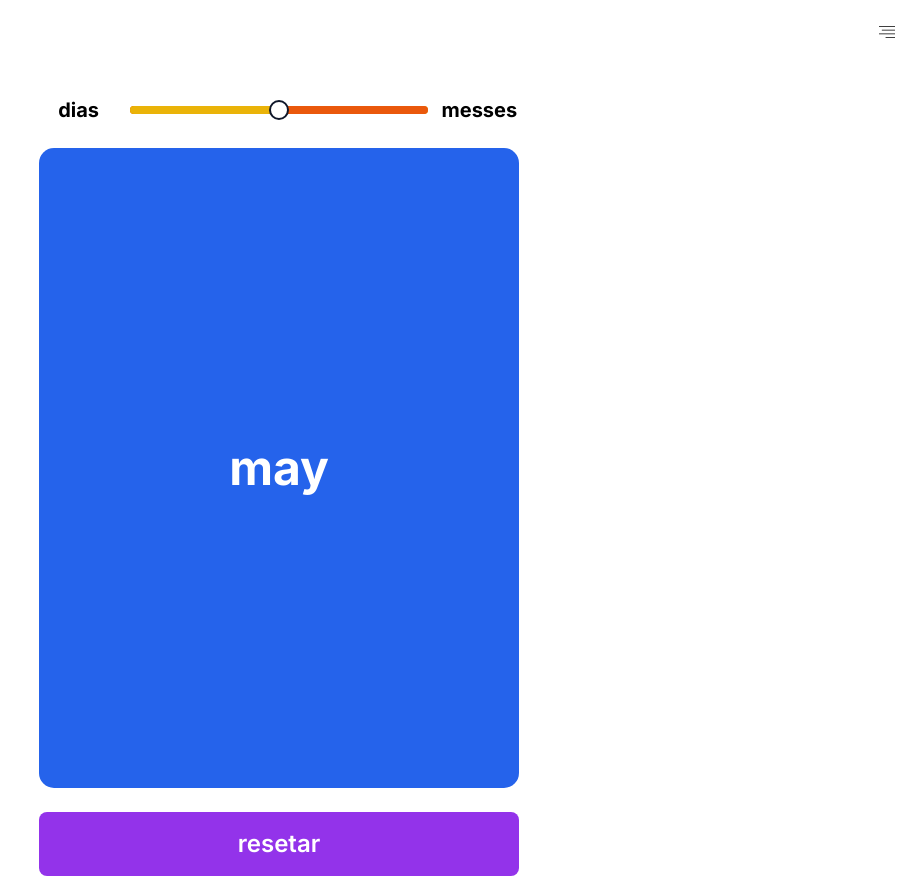
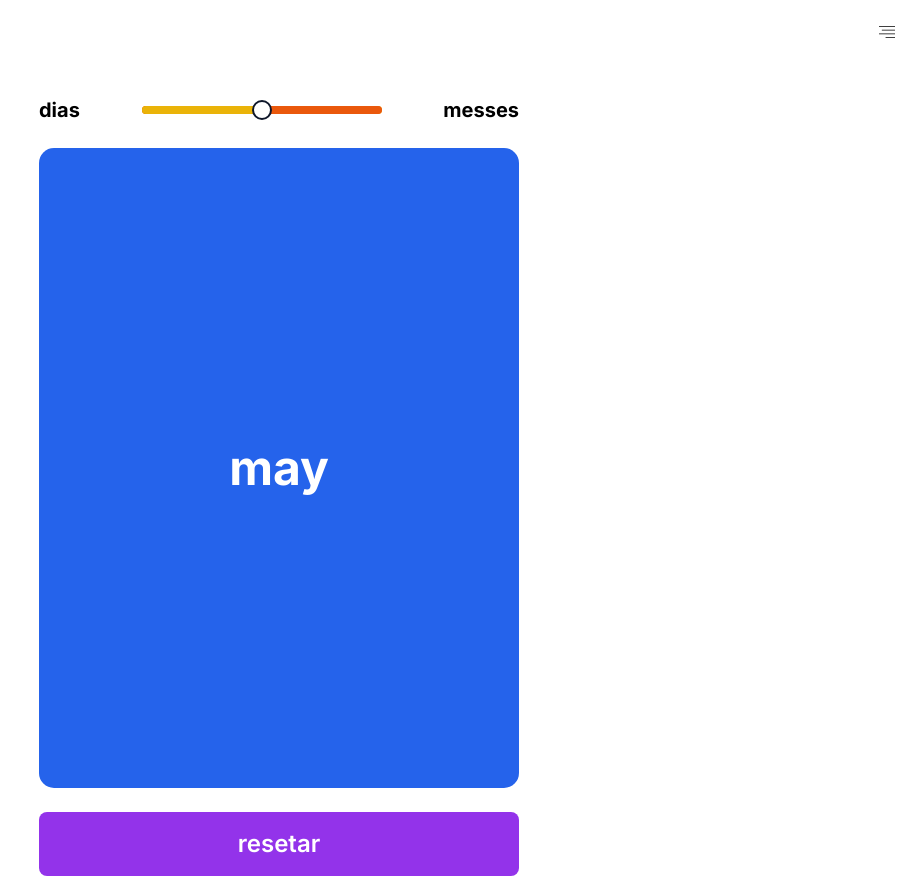
Before and after one commit to ismaelSS/aprendendo-ingles, a Next.js app: page /weekMonths in a window 1280 px wide. Shown: the whole page, without its empty margins (361-1280 px from the left). Built offline with nearby package versions, Linux system fonts and the light colour scheme.

Commit message:
:lipstick: centralize item

```diff
--- a/src/components/weekMonthsCard/index.tsx
+++ b/src/components/weekMonthsCard/index.tsx
@@ -48,10 +48,10 @@ export default function WeekMonthsCard() {
   return (
     <div className="flex flex-col gap-6 items-center">
 
-      <div className="w-[60vh] flex justify-between gap-3 items-center text-xl font-bold">
-        <span className='w-[8rem] text-center'>dias</span>
-        <Slider defaultValue={[1]} max={2} step={1} className="rounded-md h-2 flex" onValueChange={handleChange}/>
-        <span className='w-[8rem] text-center'>messes</span>
+      <div className="w-[60vh] max-w-[90vw] flex justify-between gap-3 items-center text-xl font-bold">
+        <span>dias</span>
+        <Slider defaultValue={[1]} max={2} step={1} className="rounded-md h-2 w-1/2" onValueChange={handleChange}/>
+        <span>messes</span>
       </div>
 
       <div
```
